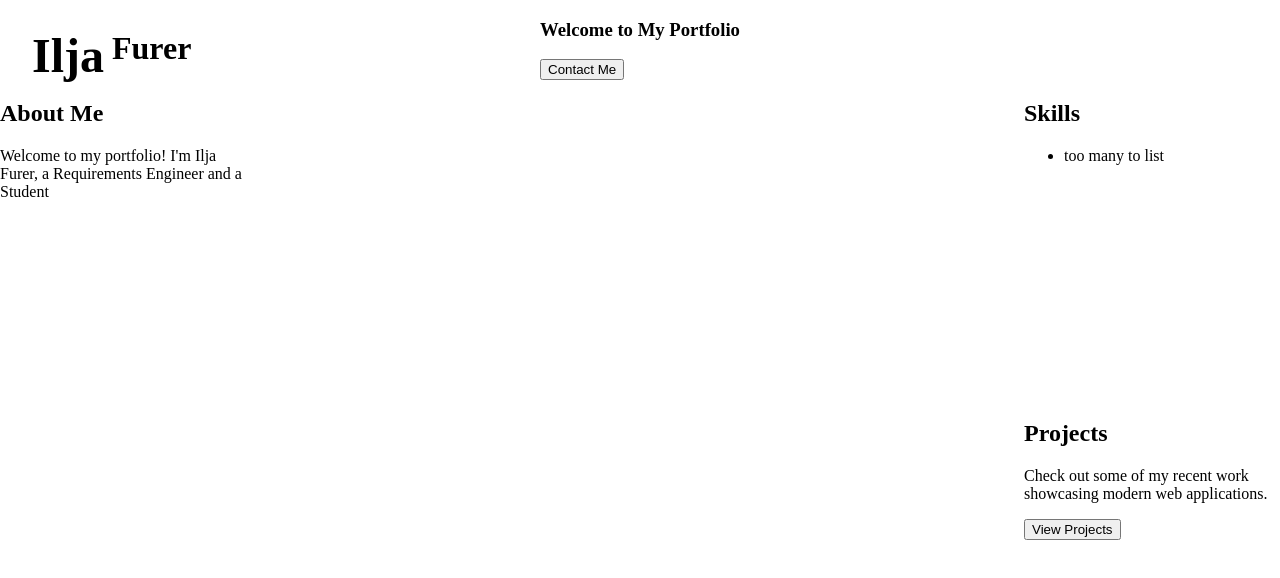
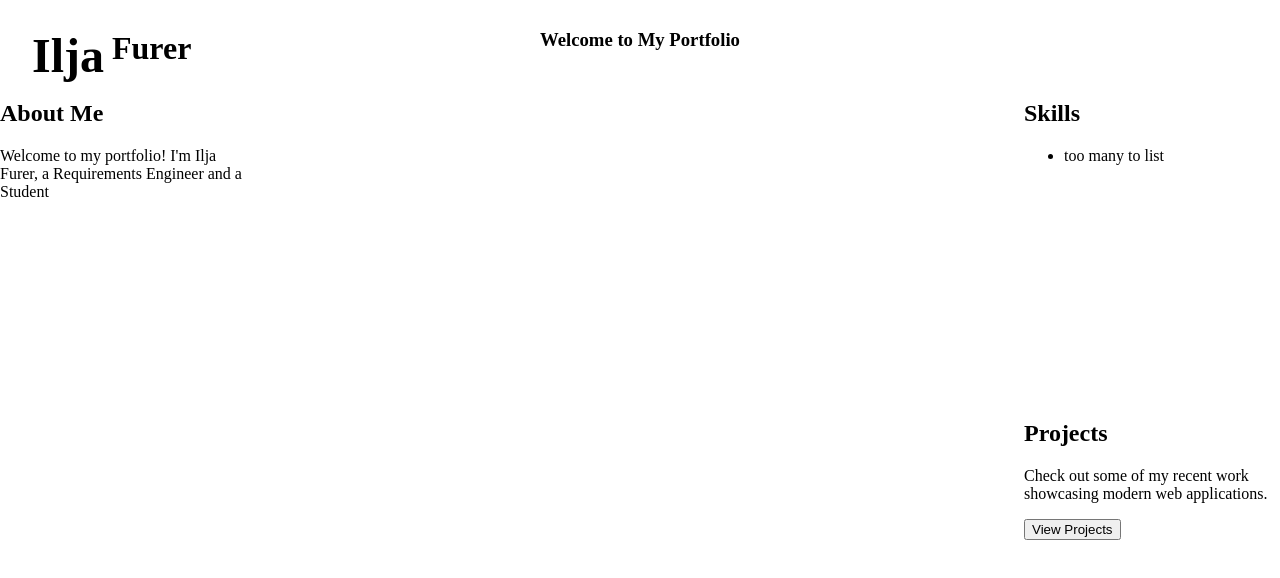
Before and after one commit to Ilja-Furer/Portfolio_Page, an Angular app: page / in a window 1280 px wide. Shown: the top 578 px of the page. Built offline with nearby package versions, Linux system fonts and the light colour scheme.

Commit message:
making sure that the repo is up to date before continuing work

```diff
--- a/src/app/app.component.html
+++ b/src/app/app.component.html
@@ -40,6 +40,5 @@
 <div class="slide-top-banner" [class.show]="moveToTop">
   <div class="banner-content">
     <h3>Welcome to My Portfolio</h3>
-    <button class="contact-btn">Contact Me</button>
   </div>
 </div>
```
